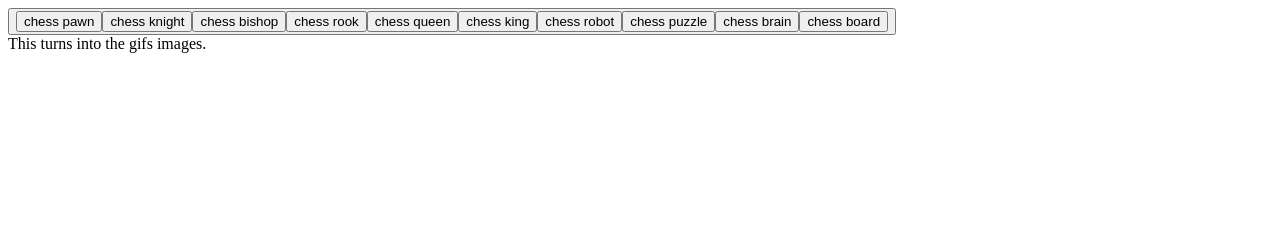
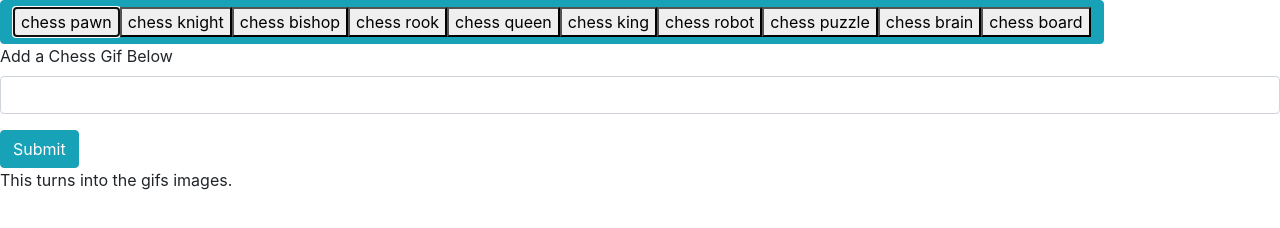
Before and after one commit to TFly33/Chess-Giphy, a plain HTML site: page index.html in a window 1280 px wide. Both pictures are taken after a click on the button "chess pawn". Drawn offline with nearby package versions, Linux system fonts and the light colour scheme; no server answers.

Commit message:
pushing some changes. Still needs a lot of work.

```diff
--- a/assets/javascript/app.js
+++ b/assets/javascript/app.js
@@ -29,11 +29,13 @@ for (var i = 0; i < topics.length; i++) {
 // But now we need the variable chess button to reach the onclick function. We can actually leave the "chessButton" variable outside of the onclick function, because we can simply have the text of the button equal the search function, so no need to include a global variable.
 
 //  Here we will place our button onclick function. We want the function to apply to all buttons, as we won't know the name of each button until it is clicked.
-$("Button").on("click", function () {
+$("button").on("click", function () {
 
     // We'll grab the text of each button, and use it as our search text.
     var chessPiece = $(this).text();
     var queryURL = "https://api.giphy.com/v1/gifs/search?api_key=txD0Y9Jo1FXC5y3vOVIvR7ttQ7q8CyKi&q=" + chessPiece + "&limit=10&offset=0x&lang=en";
+    var submitButton = $("#inputSearch").val();
+    console.log(submitButton);
 
     // so we're grabbing the giphy search URL + the APIkey and then placing "chessPiece" into the search box. Then we add the
     console.log(chessPiece);
--- a/index.html
+++ b/index.html
@@ -7,18 +7,34 @@
 <html lang="en">
 
 <head>
-    <meta charset="utf-8">
+    <meta charset="UTF-8">
+    <meta name="viewport" content="width=device-width, initial-scale=1.0">
+    <meta http-equiv="X-UA-Compatible" content="ie=edge">
     <title>Chess Giphy</title>
+    <script src="https://cdnjs.cloudflare.com/ajax/libs/jquery/3.2.1/jquery.min.js"></script>
+    <link rel="stylesheet" href="https://stackpath.bootstrapcdn.com/bootstrap/4.3.1/css/bootstrap.min.css"
+        integrity="sha384-ggOyR0iXCbMQv3Xipma34MD+dH/1fQ784/j6cY/iJTQUOhcWr7x9JvoRxT2MZw1T" crossorigin="anonymous">
+    <link rel="stylesheet" href="https://cdnjs.cloudflare.com/ajax/libs/font-awesome/5.11.2/css/all.css"
+        type="text/css">
+    <link rel="stylesheet" href="assets/css/style.css" type="text/css">
 </head>
 
 <body>
     <!-- Going to put the buttons here. Working on functionality first and will deal with the actual structure later. -->
-    <button id="buttons-appear-here"> </button>
+
+        <button type="button" class="btn btn-info admissionButtons" id="buttons-appear-here"> </button>
+
+    <div class="form-group">
+        <label for="inputSearch">Add a Chess Gif Below</label>
+        <input type="text" class="form-control" id="inputSearch" placeholder="">
+    </div>
+    <!-- I need this particular onclick event to grab the text of the submission form, rather than the text of the button itself.  -->
+    <button type="button" class="btn btn-info submitButton" id="add-giph"> Submit</button>
 
     <div id="gifs-appear-here">
         This turns into the gifs images.
     </div>
-    <script src="https://cdnjs.cloudflare.com/ajax/libs/jquery/3.2.1/jquery.min.js"></script>
+
     <script type="text/javascript" src="assets/javascript/app.js">
     </script>
 </body>
```
Lines whose indentation alone changed are shown as unchanged.
